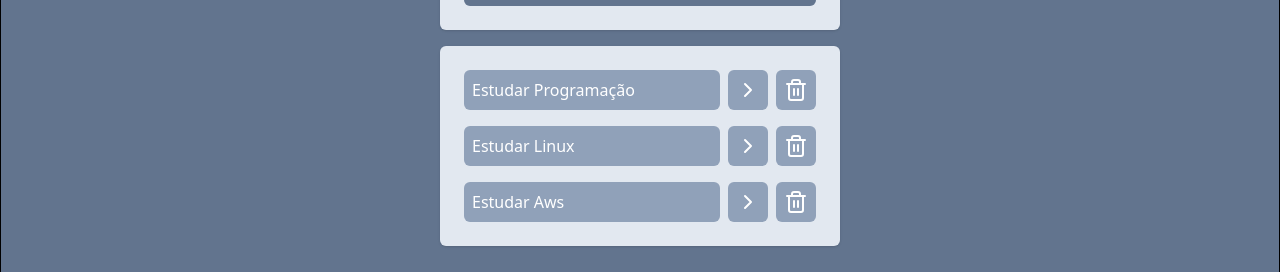
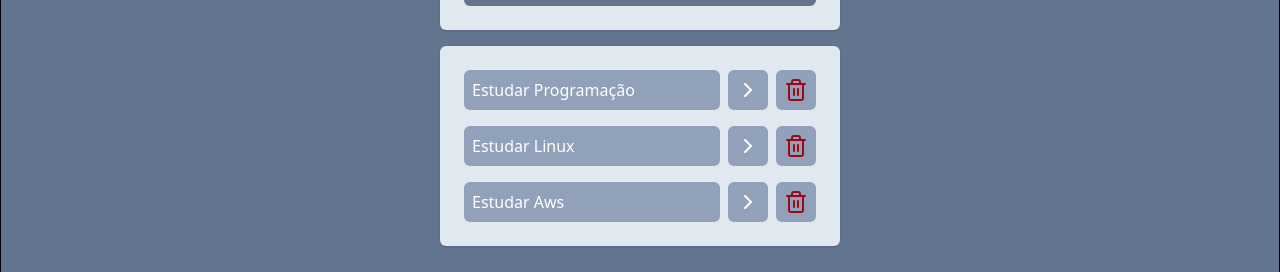
Before and after one commit to breno-facanha/lista-de-tarefas, a React (Vite) app: page / in a window 1280 px wide. Shown: the part 251-523 px from the top of the page. Built offline with nearby package versions, Linux system fonts and the light colour scheme.

Commit message:
adicionando cor no butão da lixeira

```diff
--- a/src/components/Tasks.jsx
+++ b/src/components/Tasks.jsx
@@ -20,7 +20,7 @@ export default function Tasks({tasks, onTaskClick, onDeleteTaskClick }) {
 
                 <button
                     onClick={() => onDeleteTaskClick(task.id)}
-                    className="bg-slate-400 text-white p-2 rounded-md cursor-pointer">
+                    className="bg-slate-400 text-red-800 p-2 rounded-md cursor-pointer">
                     <Trash2  />
                 </button>
             </li>
```
